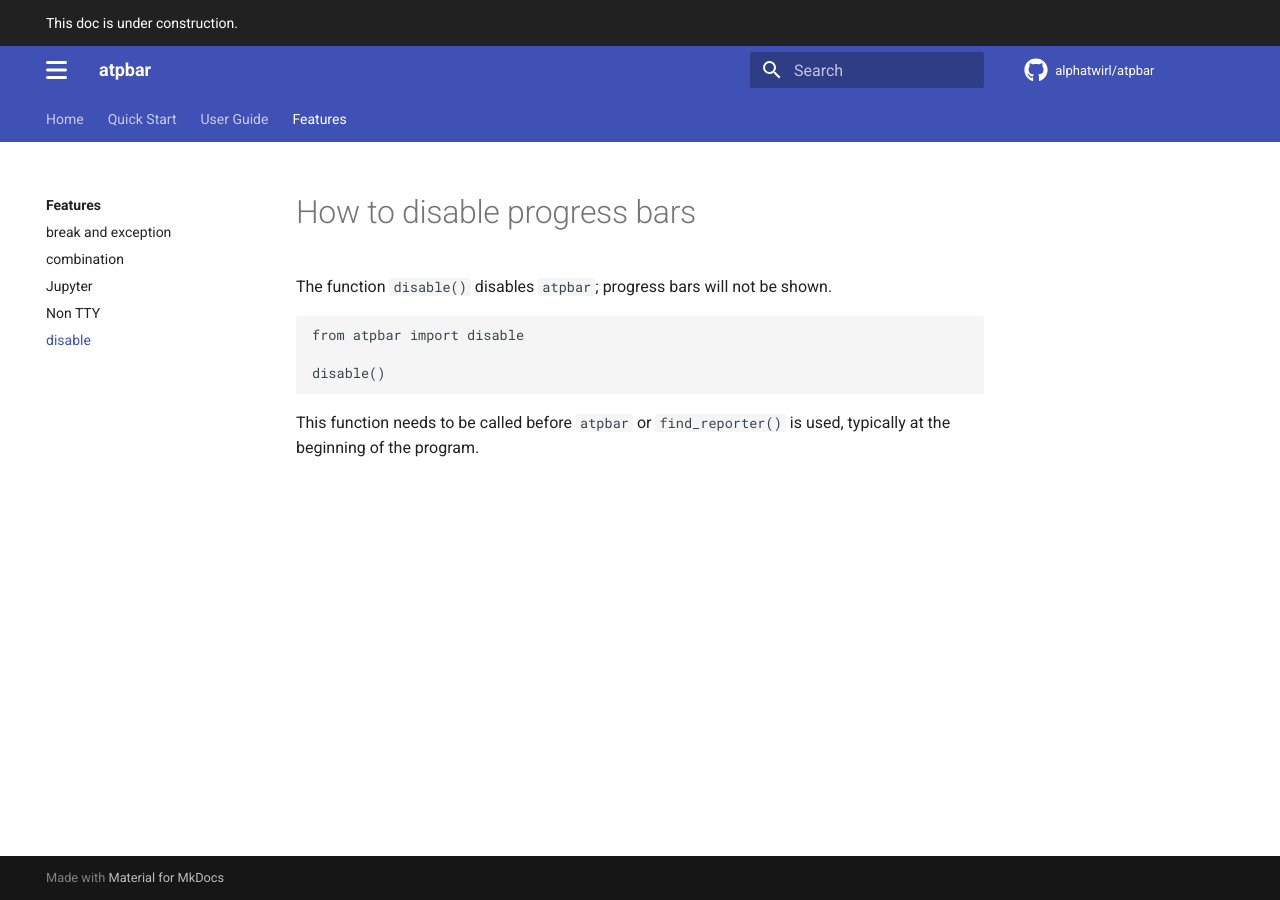
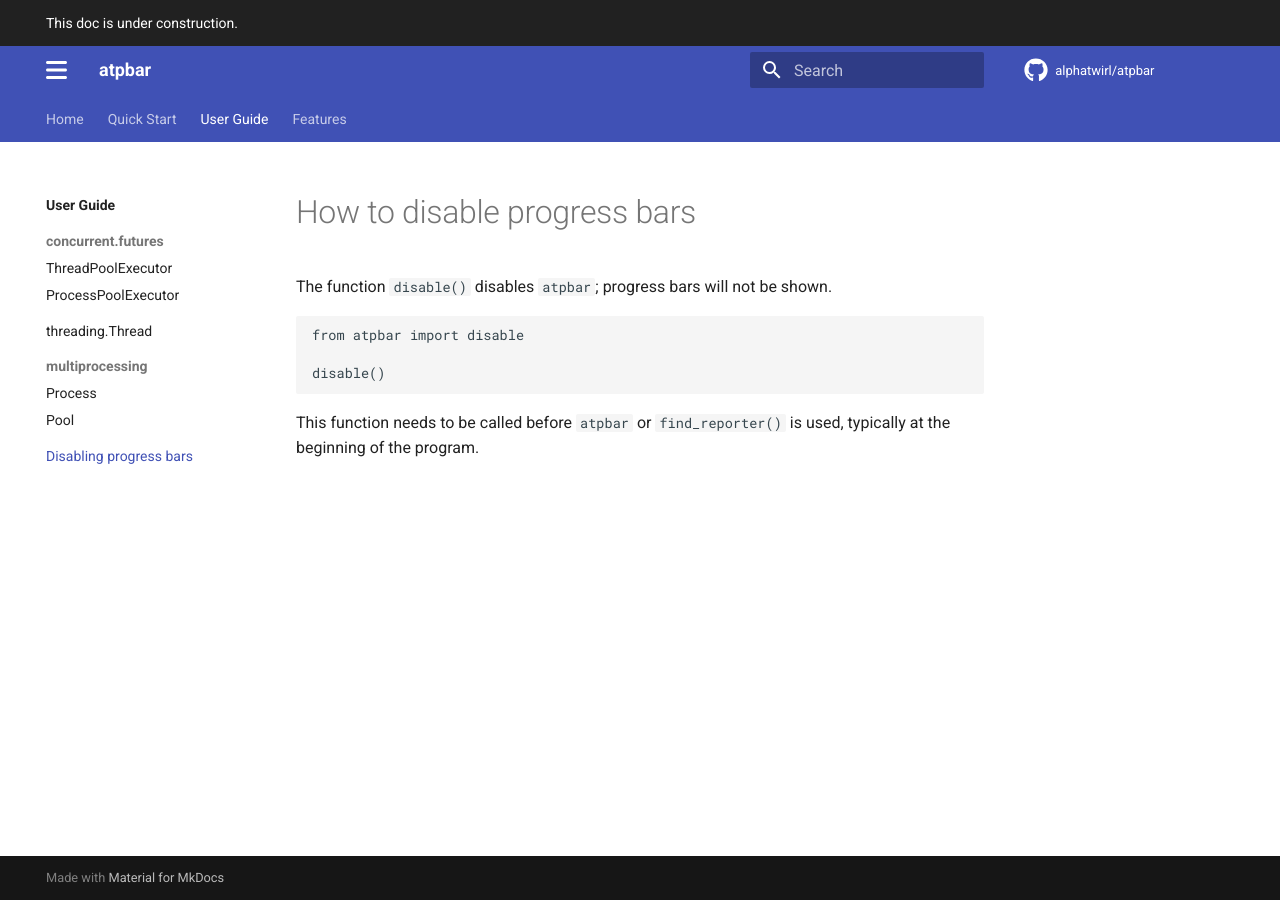
Before and after one commit to alphatwirl/atpbar, an MkDocs documentation site: the page built from docs/guide/disable.md, in a window 1280 px wide. Built offline with MkDocs 1.6.1 and Material for MkDocs 9.7.7, drawn with Linux system fonts in a browser that asks for light colours; comment, search, counter and statistics services are not loaded.

Commit message:
Reorganize nav

```diff
--- a/mkdocs.yml
+++ b/mkdocs.yml
@@ -22,15 +22,17 @@
   - Quick Start: quick.md
   - User Guide:
       - guide/index.md
-      - threading: guide/threading.md
-      - multiprocessing: guide/multiprocessing.md
-      - multiprocessing.Pool: guide/multiprocessing.Pool.md
-      - ThreadPoolExecutor: guide/ThreadPoolExecutor.md
-      - ProcessPoolExecutor: guide/ProcessPoolExecutor.md
+      - concurrent.futures:
+        - ThreadPoolExecutor: guide/ThreadPoolExecutor.md
+        - ProcessPoolExecutor: guide/ProcessPoolExecutor.md
+      - threading.Thread: guide/threading.md
+      - multiprocessing:
+        - Process: guide/multiprocessing.md
+        - Pool: guide/multiprocessing.Pool.md
+      - Disabling progress bars: guide/disable.md
   - Features:
       - features/index.md
       - break and exception: features/break-exception.md
       - combination: features/combination.md
       - Jupyter: features/jupyter.md
       - Non TTY: features/non-tty.md
-      - disable: features/disable.md
```
Also changed, not shown: docs/guide/disable.md (renamed from docs/features/disable.md).
